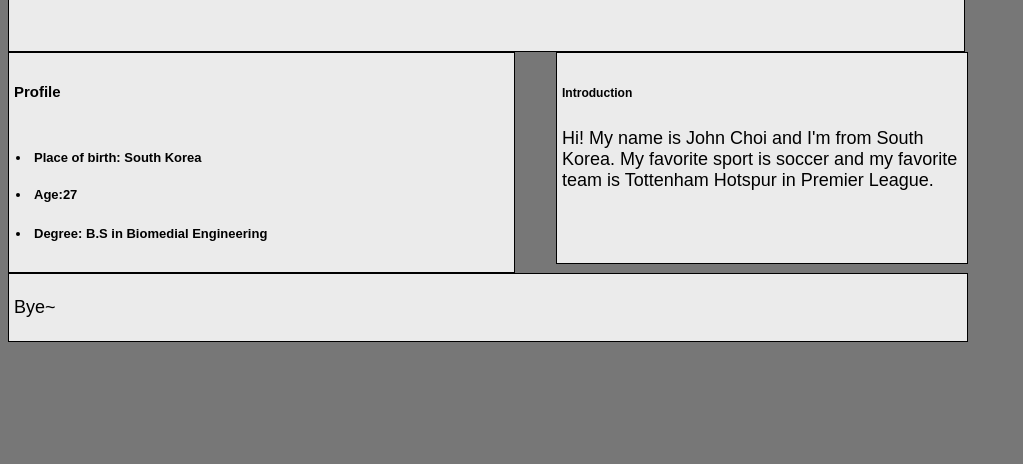
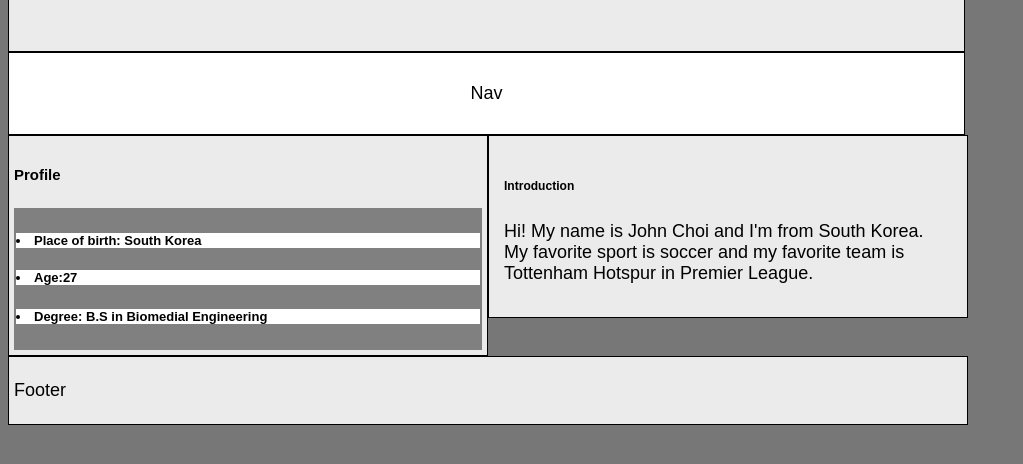
Before and after one commit to jchoi3025/HW-Wireframe, a plain HTML site: page index.html in a window 1280 px wide. Shown: the part 108-572 px from the top of the page, without its empty margins (0-1023 px from the left). Drawn offline with Linux system fonts and the light colour scheme.

Commit message:
<Second revision>

```diff
--- a/index.html
+++ b/index.html
@@ -10,10 +10,13 @@
 <body>
     <header>
         <h1>John Choi</h1>
-        <nav>
-        <link rel="stylesheet" type="text/css" href= "style.css">
-        </nav>
     </header>
+
+    <nav>
+        <h7>
+            Nav
+        </h7>
+    </nav>
 
     <article>
         <h5>
@@ -53,7 +56,7 @@
 
 <footer>
     <p>
-        Bye~
+        Footer
     </p>
 </footer>
 
--- a/style.css
+++ b/style.css
@@ -13,6 +13,14 @@ header {
     background-color: #ebebeb;
 }
 
+nav {
+    background-color: white;
+    text-align: center;
+    border: 1px solid black;
+    width: 895px;
+    padding: 30px;
+}
+
 h1 {
     text-align: center;
     color: #777;
@@ -23,35 +31,32 @@ article {
     padding: 5px;
     border: 1px solid black;
     background-color: #ebebeb;
-    width: 495px;
+    width: 50%;
+    box-sizing: border-box;
+    float:left;
 }
 
 section {
-    float: left;
-    width: 495px;
-    background-color: #ebebeb;
+    background-color: grey;
     padding: 2px;
-}
-
-h2 {
-    background-color: #ebebeb;
-}
-
-h3 {
-    background-color:#ebebeb;
 }
 
 li {
     font-size:13px;
 }
 
+h2, h3, h4 {
+    background-color: white
+}
+
 aside {
     float: right;
     background-color: #ebebeb;
     border: 1px solid black;
-    width: 400px;
-    padding: 5px;
-    height: 200px;
+    width: 50%;
+    padding: 15px;
+    float:right;
+    box-sizing: border-box;
 }
 
 footer {
```
